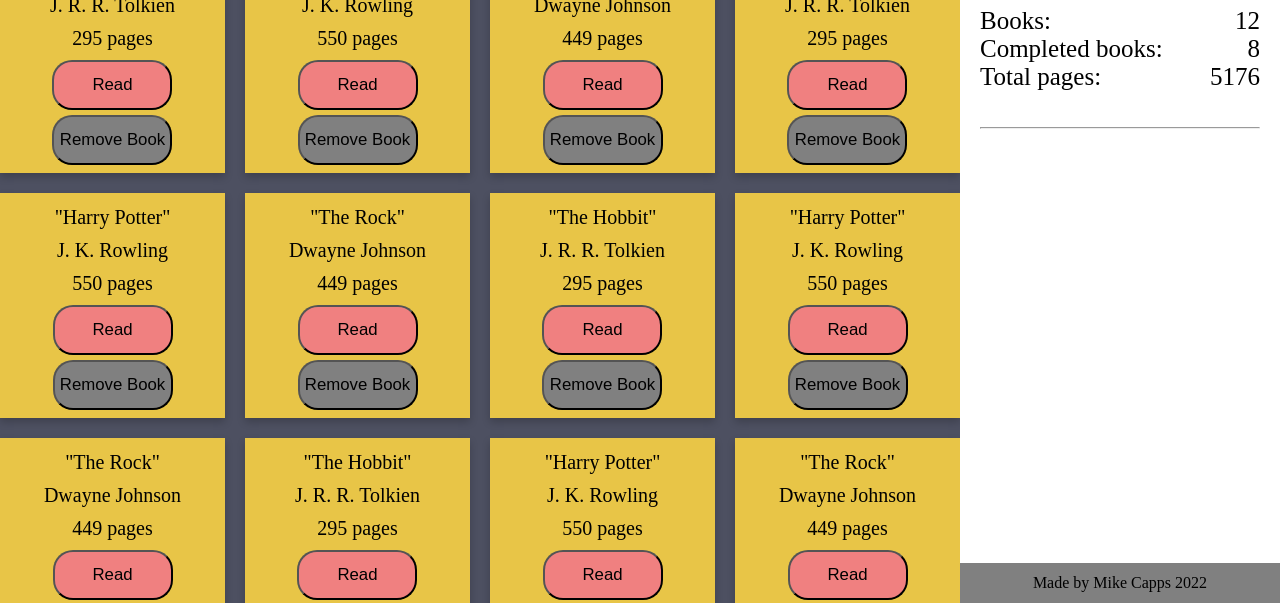
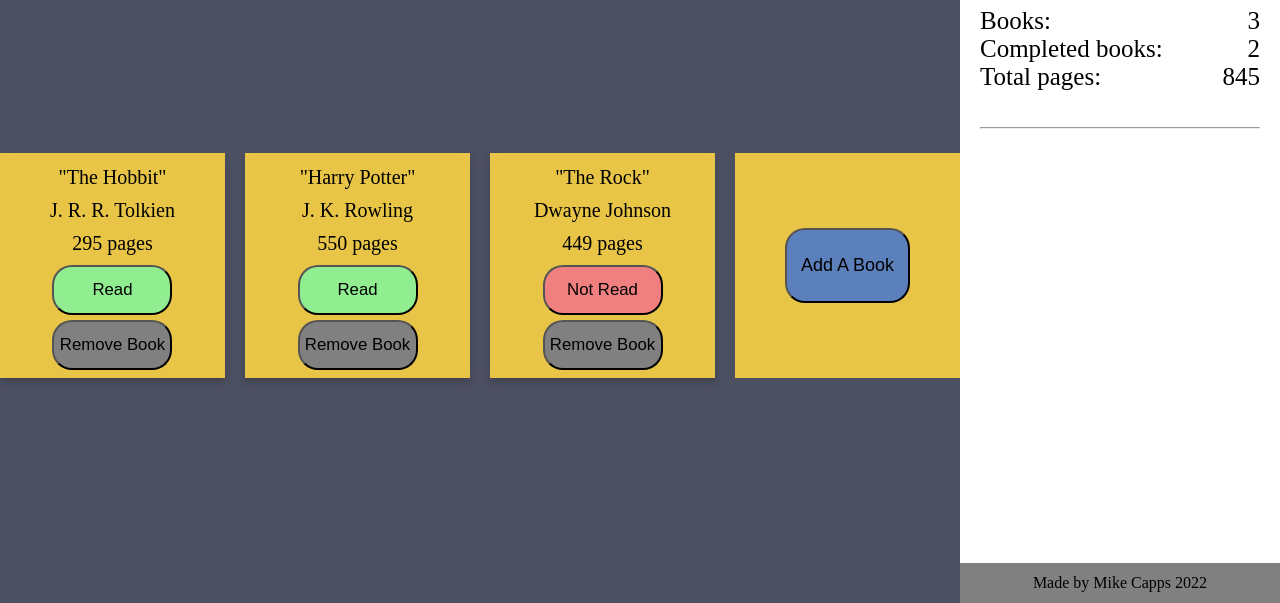
Before and after one commit to MikeCapps2006/library, a plain HTML site: page index.html in a window 1280 px wide. Shown: the part 197-800 px from the top of the page. Drawn offline with Linux system fonts and the light colour scheme.

Commit message:
Project mostly done. just need to revise and fix a few bugs.

```diff
--- a/app.css
+++ b/app.css
@@ -107,11 +107,13 @@ footer {
     border-radius: 20px;
     margin-top: 5px;
     font-size: 1.05em;
+    color: black;
 }
 
 .read {
     background-color: lightgreen;
 }
+
 
 .card-info {
     display: flex;
--- a/app.js
+++ b/app.js
@@ -30,6 +30,24 @@ function addSingleBookToPage(book, i = books.length - 1, title){
     newDiv.style.display = 'flex';
     bookSection.insertBefore(newDiv, addBookSection);
     deleteButtonListener();
+    readButtonListener();
+}
+
+function readButtonListener(){
+    let btnReadButtons = document.getElementsByClassName('readOrNot');
+    for (let i = 0; i < btnReadButtons.length; i ++){
+        btnReadButtons[i].addEventListener('click', toggleRead);
+    }
+}
+
+function toggleRead(e){
+    e.target.classList.contains('read') ? e.target.innerText = 'Not Read' : e.target.innerText = 'Read';
+    let path = e.path[1].childNodes[0].innerText.replace(/['"]+/g, '');
+    let bookToChange = books.find(el => el.title == path);
+    bookToChange.readOrNot = !bookToChange.readOrNot;
+    e.target.classList.toggle('read');
+
+    updateStats();
 }
 
 function deleteButtonListener(){
@@ -41,7 +59,6 @@ function deleteButtonListener(){
 
 function deleteBook(e){
     e.path[2].remove();
-
     for(let i = 0; i < books.length; i++){
         if(books[i].title === e.path[2].dataset.title){
             books.splice(i, 1);
@@ -51,15 +68,6 @@ function deleteBook(e){
 }
 
 
-books.push(TheHobbit);
-books.push(HarryPotter);
-books.push(TheRock);
-books.push(TheHobbit);
-books.push(HarryPotter);
-books.push(TheRock);
-books.push(TheHobbit);
-books.push(HarryPotter);
-books.push(TheRock);
 books.push(TheHobbit);
 books.push(HarryPotter);
 books.push(TheRock);
@@ -87,14 +95,16 @@ function updateStats(){
     totalPages.innerText = addPages();
     completedBooks.innerText = addReadBooks();
     bookCount.innerText = books.length;
+    console.log(books);
 }
 
 
 function addPages(){
     let sum = 0;
     for(let i = 0; i < books.length; i++){
-        console.log(i);
-        sum += books[i].pages;
+        if (books[i].readOrNot){
+            sum += books[i].pages;
+        }
     }
     return sum;
 }
--- a/createDiv.js
+++ b/createDiv.js
@@ -25,8 +25,9 @@ function CreateDiv(book, i){
     bookInfo.appendChild(para);
 
     para = document.createElement('button');
-    para.innerHTML = 'Read';
-    para.className = 'readOrNot';
+    readOrNot ? para.classList.add('read') : '';
+    readOrNot ? para.innerHTML = 'Read' : para.innerHTML = 'Not Read';
+    para.classList.add('readOrNot');
     bookInfo.appendChild(para);
 
     para = document.createElement('button');
```
Also changed, not shown: inputForm.js (+9 -1 lines).
